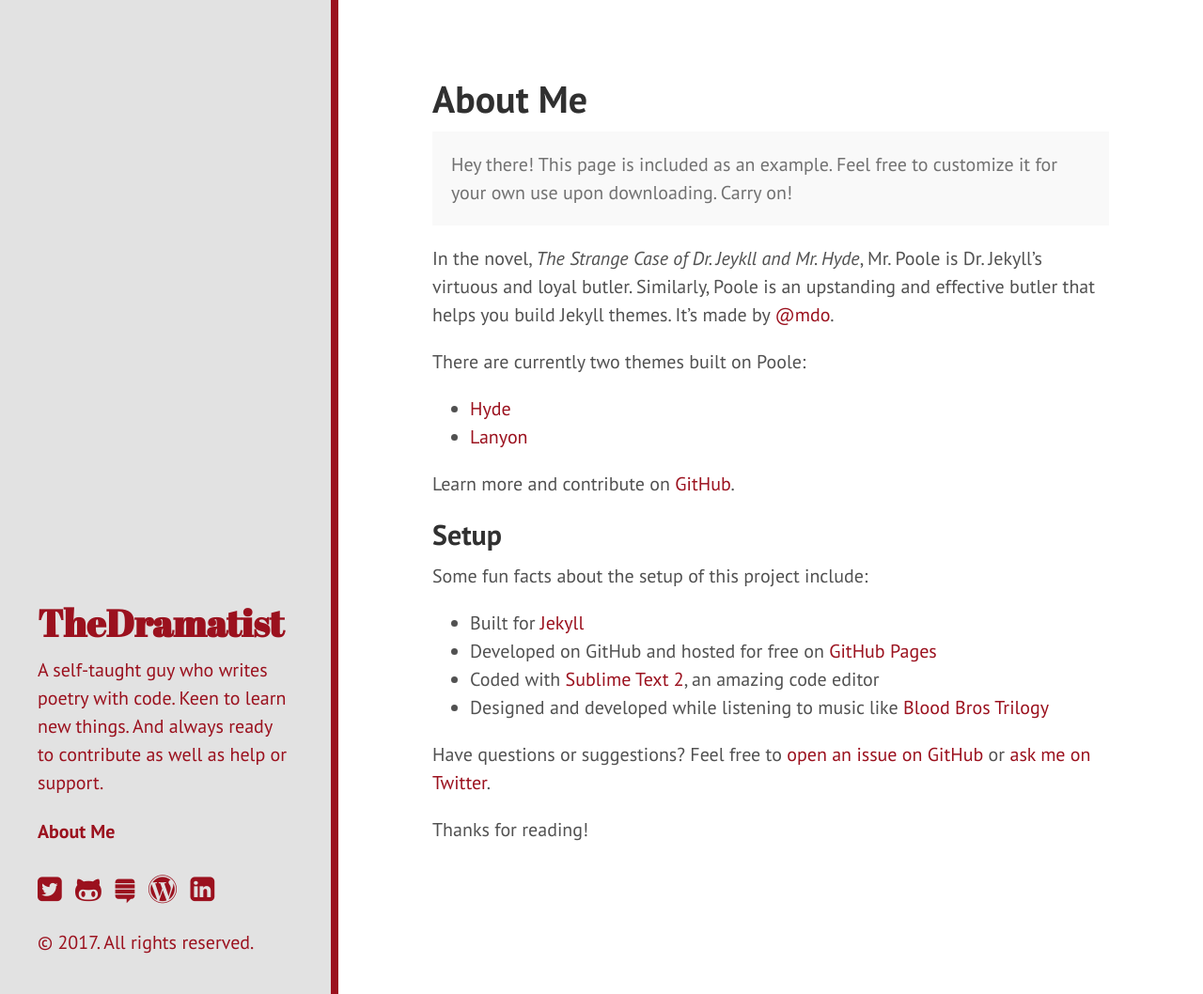
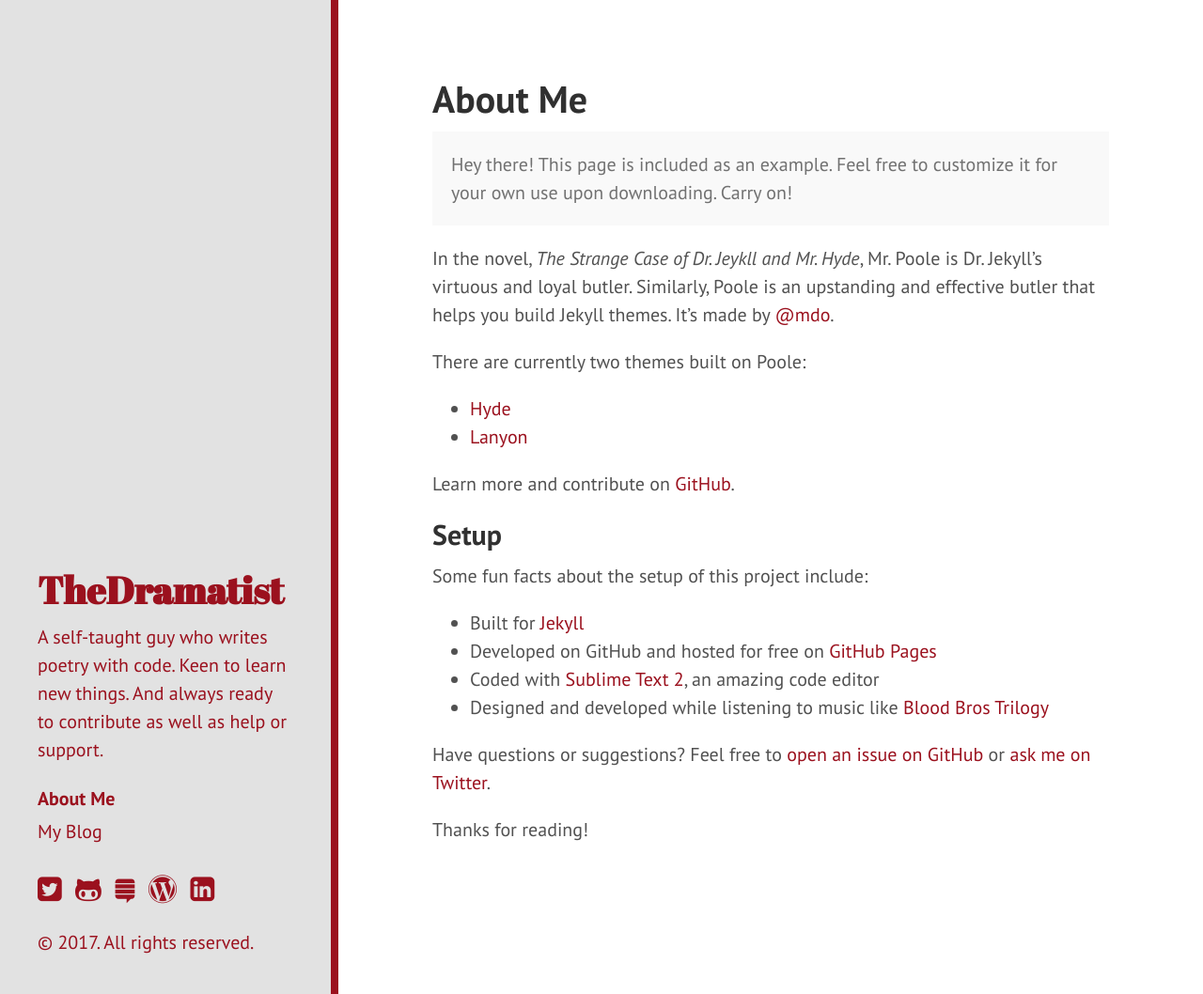
Before and after one commit to khanrn/codemascot.github.io, a Jekyll site: the page built from index.html, in a window 1280 px wide and 1058 px high. Shown: the whole window at 94% size. Built offline with Jekyll 4.4.1, drawn with Linux system fonts in a browser that asks for light colours; Markdown is read by kramdown in place of the engine named in the settings; the list of posts is cut into pages by our own code.

Commit message:
Blog Permalink Added Fix 2

```diff
--- a/_includes/sidebar.html
+++ b/_includes/sidebar.html
@@ -11,6 +11,7 @@
 
     <nav class="sidebar-nav">
       <a class="sidebar-nav-item{% if page.url == "/" %} active{% endif %}" href="{{ site.baseurl }}">About Me</a>
+      <a class="sidebar-nav-item{% if page.url == "/blog/" %} active{% endif %}" href="/blog/">My Blog</a>
 
       {% comment %}
         The code below dynamically generates a sidebar nav of pages with
```
Also changed, not shown: blog/index.html (renamed from blog/blog.html).
